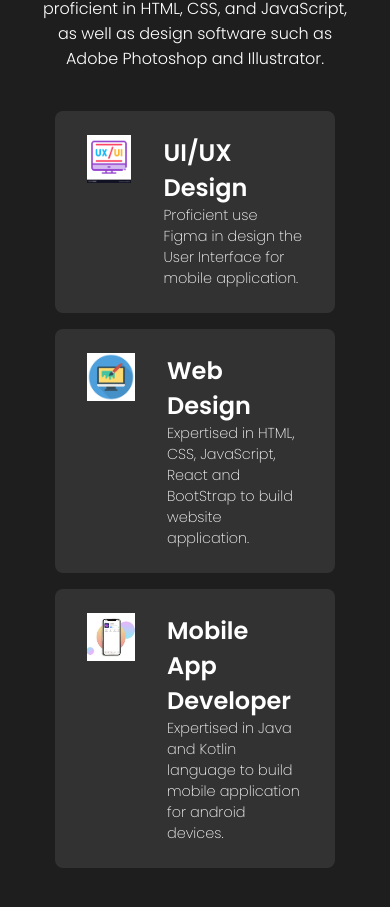
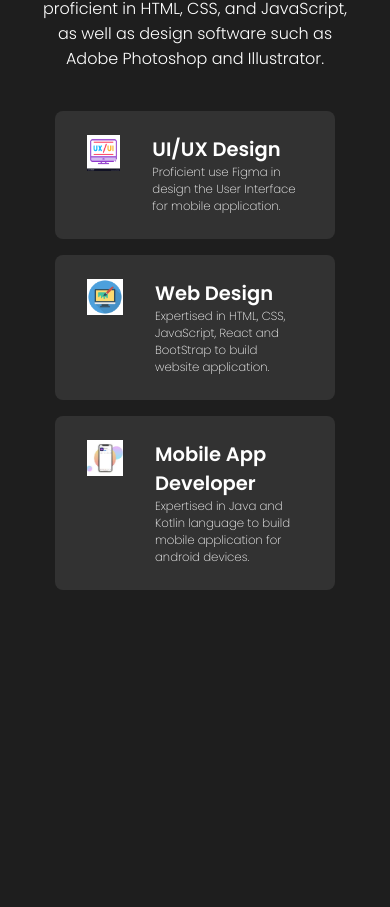
Before and after one commit to Yilian90/Portfolio, a React (Create React App) app: page / in a window 390 px wide. Shown: the part 1197-2104 px from the top of the page. After the commit the page ends 1827 px from the top, so only its background shows below. Built offline with nearby package versions, Linux system fonts and the light colour scheme.

Commit message:
done update skill part

```diff
--- a/src/components/Intro/intro.css
+++ b/src/components/Intro/intro.css
@@ -58,6 +58,6 @@
 
 @media screen and (max-width:480px) {
     .bg{
-        right: -20v;
+        right: -20vw
     }
 }
--- a/src/components/Skills/skills.css
+++ b/src/components/Skills/skills.css
@@ -50,3 +50,22 @@
     font-size: 0.9rem;
     font-weight: 200;
 }
+
+@media screen and (max-width:720px){
+    .skillBarText>p {
+        font-size: 2vw;
+    }
+}
+
+@media screen and (max-width:480px){
+    .skillBarText>p {
+        font-size: 3vw;
+    }
+    .skillBarImg {
+        height: 2.25rem;
+        width: 2.25rem;
+    }
+    .skillBarText>h2{
+        font-size: 5vw;
+    }
+}
```
